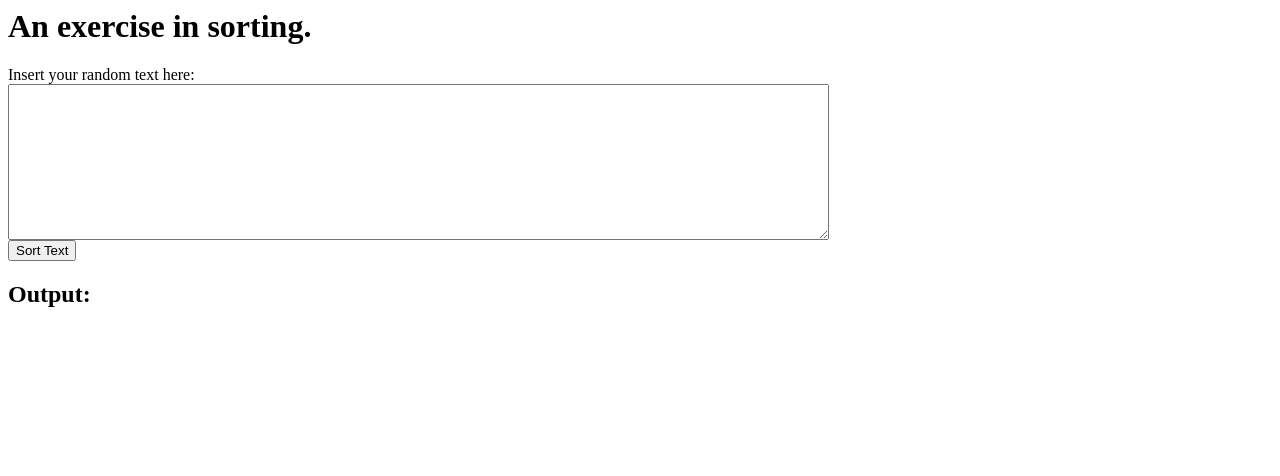
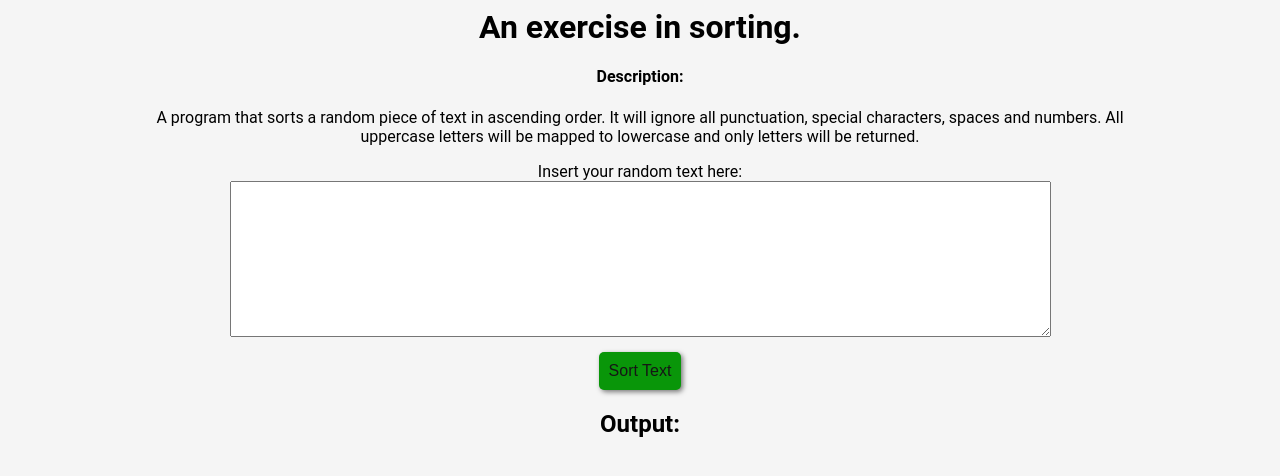
Before and after one commit to Garryd23/an-exercise-in-sorting, a plain HTML site: page index.html in a window 1280 px wide. Drawn offline with Linux system fonts and the light colour scheme.

Commit message:
added basic styling and description

```diff
--- a/assets/css/style.css
+++ b/assets/css/style.css
@@ -0,0 +1,38 @@
+* {
+  box-sizing: border-box;
+}
+
+body {
+  background-color: whitesmoke;
+  font-family: "Roboto", sans-serif;
+  font-size: 1rem;
+}
+
+.container {
+  width: 80%;
+  text-align: center;
+  margin: 0 auto;
+}
+
+button {
+  margin-top: 15px;
+  position: relative;
+  top: 50%;
+
+  font-size: inherit;
+  background-color: rgb(9, 150, 9);
+  border-radius: 5px;
+  border: none;
+  padding: 10px;
+  box-shadow: 2px 2px 5px rgba(0, 0, 0, 0.5);
+  transition: all 0.2s ease-out;
+  color: rgb(22, 22, 22);
+  outline: none;
+}
+
+button:hover {
+  background-color: rgba(22, 153, 22, 0.707);
+  box-shadow: 2px 2px 15px rgba(0, 0, 0, 0.8);
+  transform: scale(1.1);
+  color: black;
+}
--- a/index.html
+++ b/index.html
@@ -2,11 +2,17 @@
   <head>
     <meta charset="UTF-8" />
     <meta name="viewport" content="width=device-width, initial-scale=1.0" />
+    <link rel="stylesheet" href="assets/css/style.css" type="text/css" />
     <title>An exercise in sorting.</title>
   </head>
   <body>
-    <div>
+    <div class="container">
       <h1>An exercise in sorting.</h1>
+      <h4>Description:</h4>
+      <p>
+        A program that sorts a random piece of text in ascending order. It will ignore all punctuation, special characters, spaces and numbers. All uppercase
+        letters will be mapped to lowercase and only letters will be returned.
+      </p>
       <label for="randomText">Insert your random text here:</label><br />
       <textarea id="randomText" type="textarea" onfocus="this.select()" cols="100" rows="10"></textarea><br />
       <button>Sort Text</button>
```
